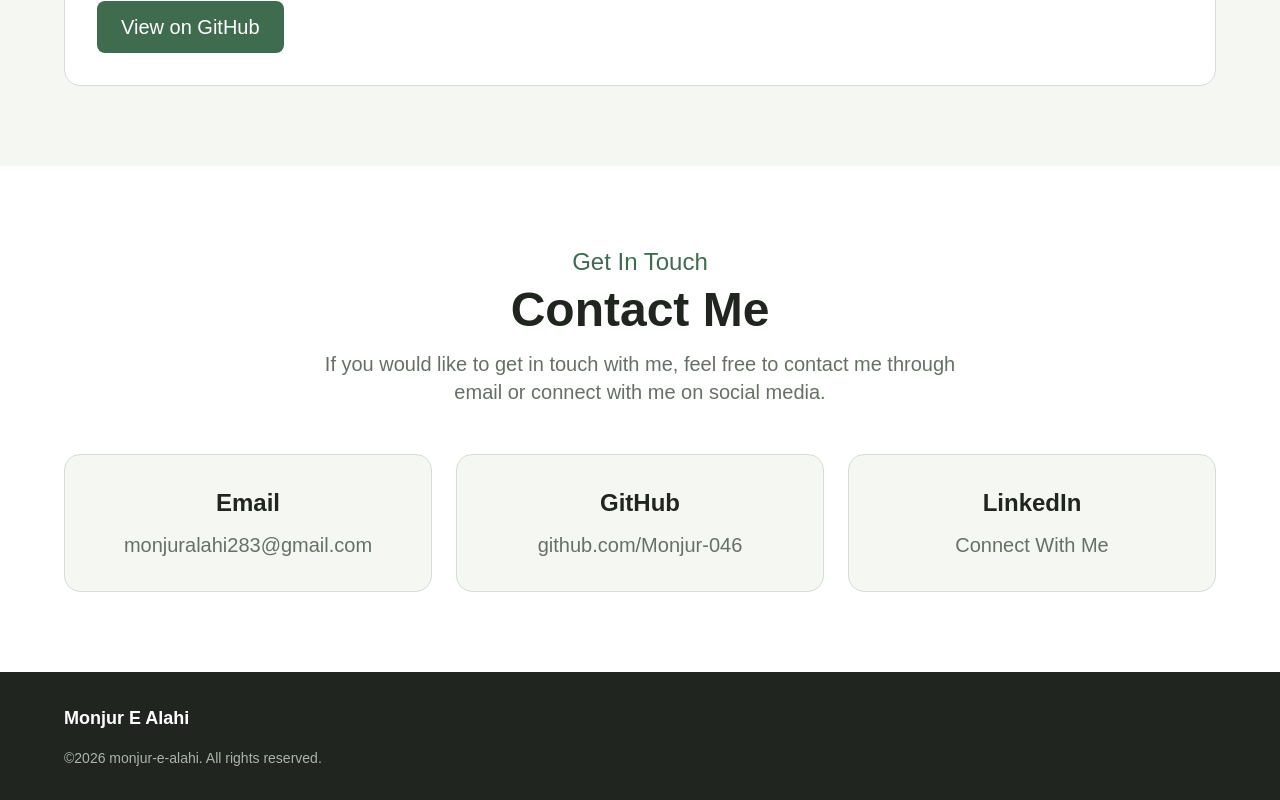
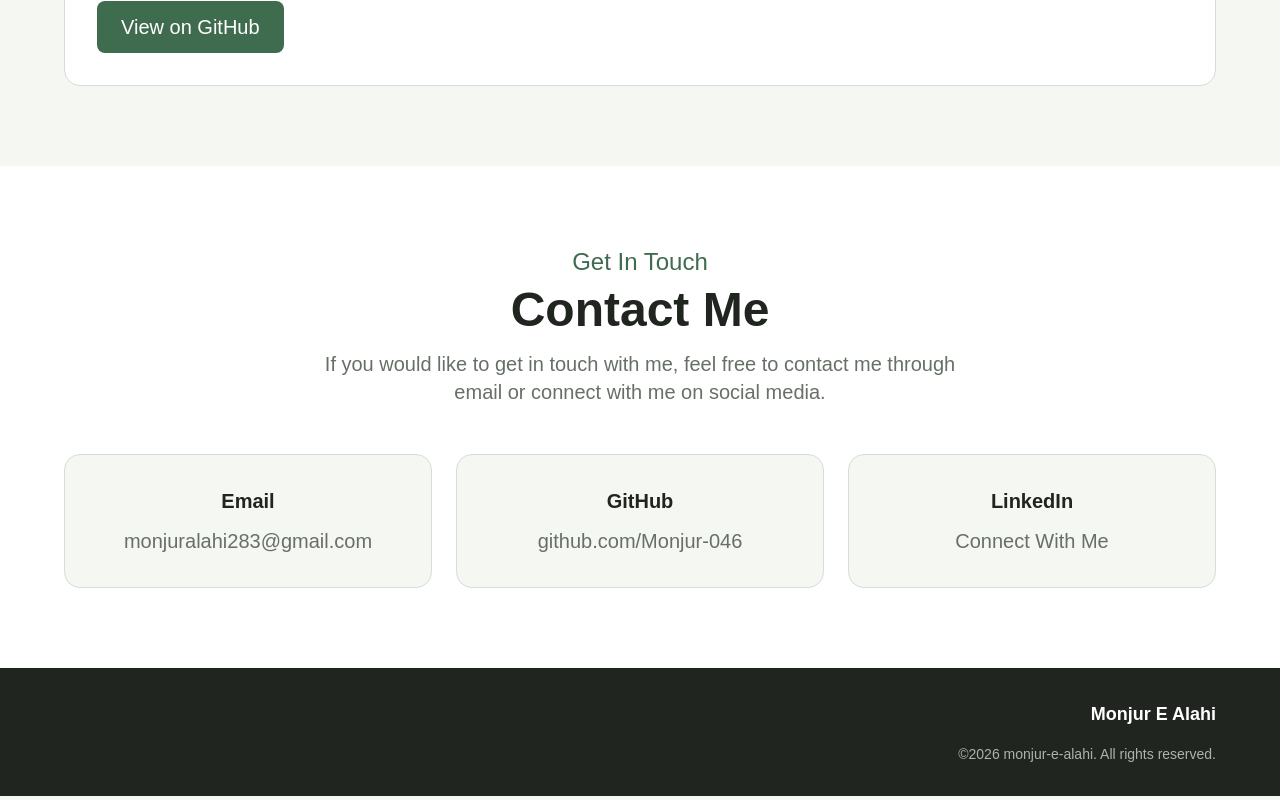
Before and after one commit to Monjur-046/Portfolio, a React app: page / in a window 1280 px wide. Shown: the part 2988-3788 px from the top of the page. Built offline with nearby package versions, Linux system fonts and the light colour scheme; the HTML template or start-up script is replaced by a standard one.

Commit message:
updated contact and footer section

```diff
--- a/src/components/Contact.jsx
+++ b/src/components/Contact.jsx
@@ -31,7 +31,7 @@ function Contact() {
                         href="mailto:monjuralahi283@gmail.com"
                         className="bg-[#F5F7F2] border border-[#D5DDD5] rounded-2xl p-8 hover:border-[#3F6B4F] transition text-center"
                     >
-                        <h3 className="text-2xl font-semibold text-[#20251F] mb-3">
+                        <h3 className="text-xl font-semibold text-[#20251F] mb-3">
                             Email
                         </h3>
 
@@ -47,7 +47,7 @@ function Contact() {
                         rel="noopener noreferrer"
                         className="bg-[#F5F7F2] border border-[#D5DDD5] rounded-2xl p-8 hover:border-[#3F6B4F] transition text-center"
                     >
-                        <h3 className="text-2xl font-semibold text-[#20251F] mb-3">
+                        <h3 className="text-xl font-semibold text-[#20251F] mb-3">
                             GitHub
                         </h3>
 
@@ -63,7 +63,7 @@ function Contact() {
                         rel="noopener noreferrer"
                         className="bg-[#F5F7F2] border border-[#D5DDD5] rounded-2xl p-8 hover:border-[#3F6B4F] transition text-center"
                     >
-                        <h3 className="text-2xl font-semibold text-[#20251F] mb-3">
+                        <h3 className="text-xl font-semibold text-[#20251F] mb-3">
                             LinkedIn
                         </h3>
 
--- a/src/components/Footer.jsx
+++ b/src/components/Footer.jsx
@@ -1,7 +1,7 @@
 function Footer() {
     return (
         <footer className="bg-[#20251F] text-white py-8 px-6">
-            <div className="max-w-6xl mx-auto text-left">
+            <div className="max-w-6xl mx-auto text-right">
                 <p className="text-lg font-semibold">
                     Monjur E Alahi
                 </p>
```
